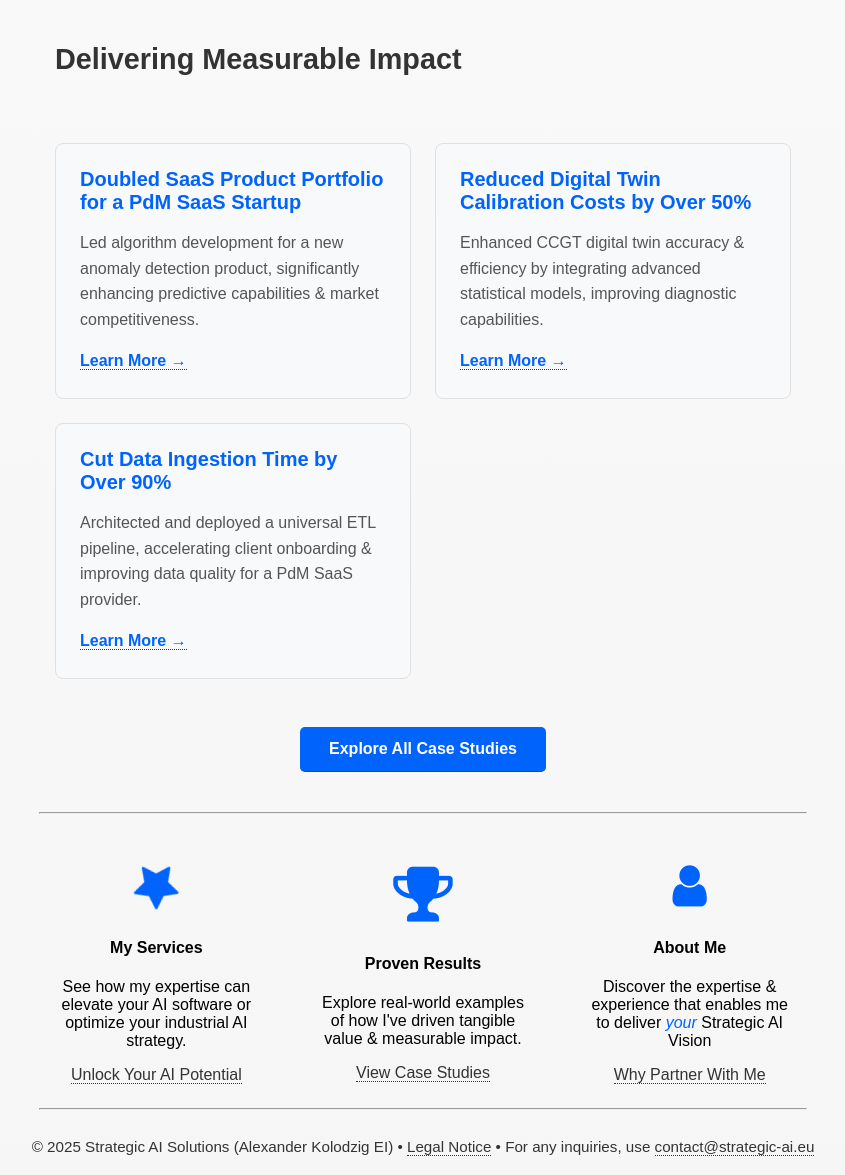
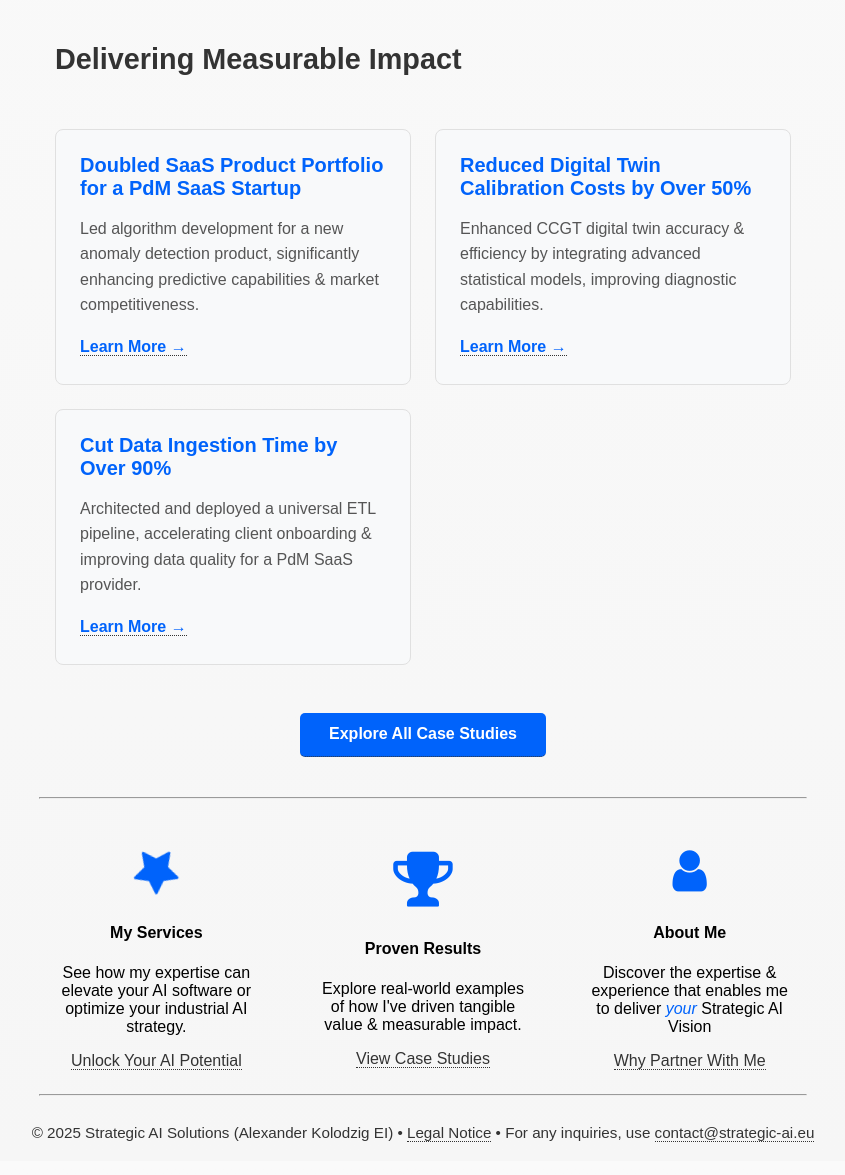
Before and after one commit to alexkolo/strategic-ai, a Jekyll site: the page built from index.md, in a window 1280 px wide. Shown: the part 635-1810 px from the top of the page, without its empty margins (217-1062 px from the left). Built offline with Jekyll 4.4.1, drawn with Linux system fonts in a browser that asks for light colours; some web fonts are replaced.

Commit message:
style: comment out margin-bottom for main heading in client outcomes section

```diff
--- a/assets/css/style.css
+++ b/assets/css/style.css
@@ -198,7 +198,7 @@ a:not(.book-call-btn):hover {
   font-size: 1.8em; /* Adjust as needed */
   color: #333333; /* Dark grey for heading */
   text-align: center;
-  margin-bottom: 1.5em; /* Space below the main heading */
+  /* margin-bottom: 1.5em; Space below the main heading */
   font-weight: 700; /* Bolder for this section title */
 }
 
```
